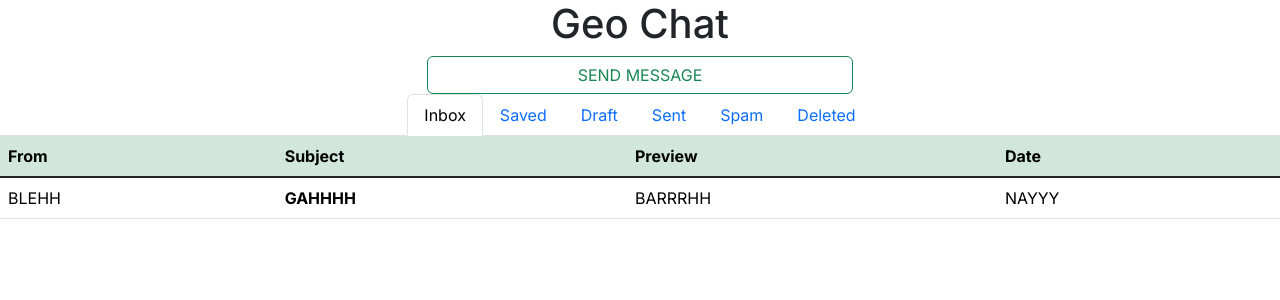
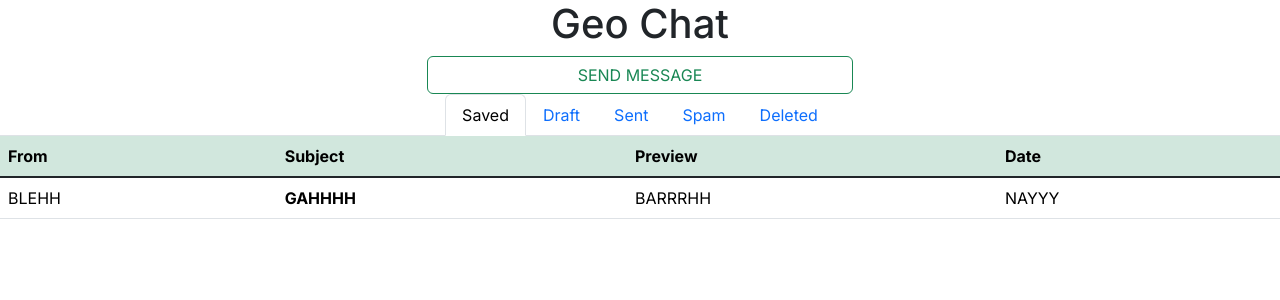
Before and after one commit to jqlliu/project-d, a Next.js app: page / in a window 1280 px wide. Shown: the top 300 px of the page. Built offline with nearby package versions, Linux system fonts and the light colour scheme.

Commit message:
Update page.tsx

```diff
--- a/app/page.tsx
+++ b/app/page.tsx
@@ -8,11 +8,13 @@ import { Children, useState } from 'react';
 
 //Example of hook or smthing
 
-function TopBarItem({ children }: React.PropsWithChildren) {
-  return (<li className="nav-item">
-    <a className="nav-link" href="#" >{children}</a>
+function TopBarItem(content: {children: string, active: boolean}) {
+  return (<li className= "nav-item" >
+    <a className= {"nav-link"  + (content.active?" active":"")} href="#" >{content.children}</a>
   </li>)
+
 }
+
 
 function Col({ children }: React.PropsWithChildren) {
   return (<th scope="col">{children}</th>)
@@ -38,7 +40,7 @@ export default function Home() {
         </button>
       </div>
 
-      <div className="modal fade" id="staticBackdrop" data-bs-backdrop="static" data-bs-keyboard="false" tabIndex={-1} aria-labelledBy="staticBackdropLabel" aria-hidden="true">
+      <div className="modal fade" id="staticBackdrop" data-bs-backdrop="static" data-bs-keyboard="false" tabIndex={-1} aria-labelledby="staticBackdropLabel" aria-hidden="true">
         <div className="modal-dialog">
           <div className="modal-content">
             <div className="modal-header">
@@ -58,18 +60,15 @@ export default function Home() {
 
       <div>
         <ul className="nav nav-tabs justify-content-center">
-          <li className="nav-item">
-            <a className="nav-link active" aria-current="page" href="#">Inbox</a>
-          </li>
           {//Please do this in the future
             //Clean! Code! Yay!
             //
           }
-          <TopBarItem>Saved</TopBarItem>
-          <TopBarItem>Draft</TopBarItem>
-          <TopBarItem>Sent</TopBarItem>
-          <TopBarItem>Spam</TopBarItem>
-          <TopBarItem>Deleted</TopBarItem>
+          <TopBarItem active = {true}>Saved</TopBarItem>
+          <TopBarItem active = {false}>Draft</TopBarItem>
+          <TopBarItem active = {false}>Sent</TopBarItem>
+          <TopBarItem active = {false}>Spam</TopBarItem>
+          <TopBarItem active = {false}>Deleted</TopBarItem>
         </ul>
         <div>
           <table className="table table-hover">
@@ -82,12 +81,6 @@ export default function Home() {
               </tr>
             </thead>
             <tbody className="table-group-divider">
-              {/* <tr>
-                  <td scope="row">me</td>
-                  <th>wait this actually worked???</th>
-                  <td>no way</td>
-                  <td>today</td>
-                </tr> */}
               <Msg {...{ from: "BLEHH", subject: "GAHHHH", message: "BARRRHH", date: "NAYYY" }}></Msg>
             </tbody>
           </table>
```
